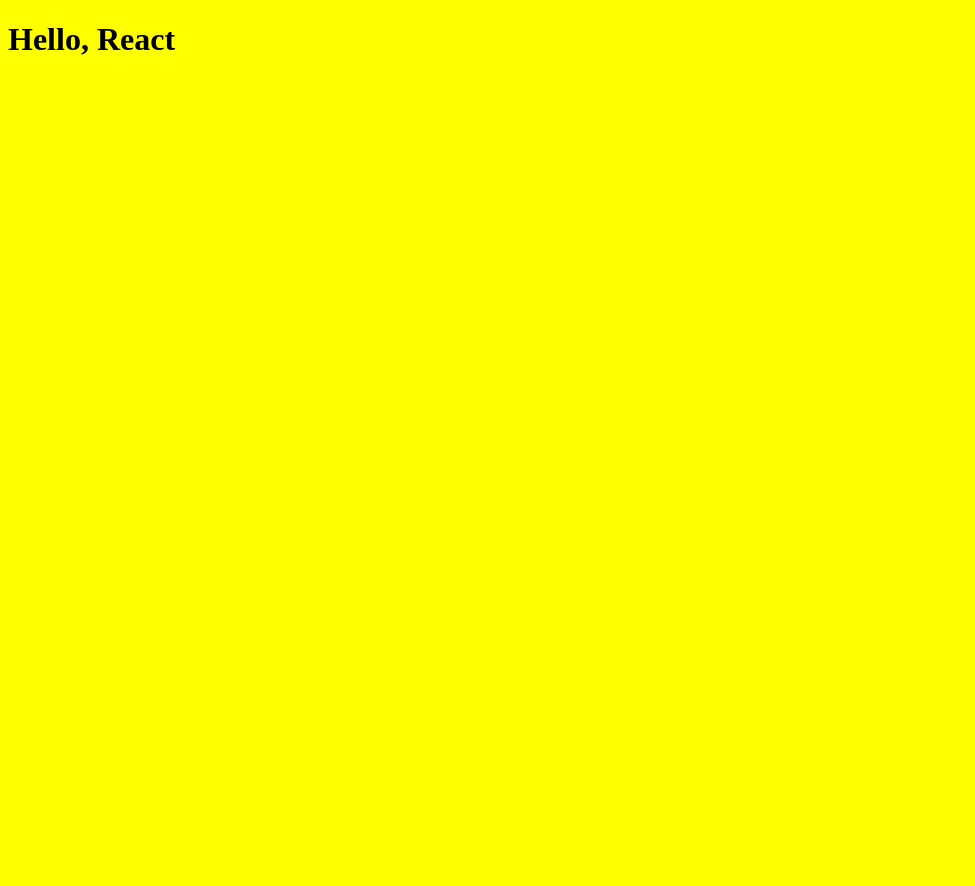
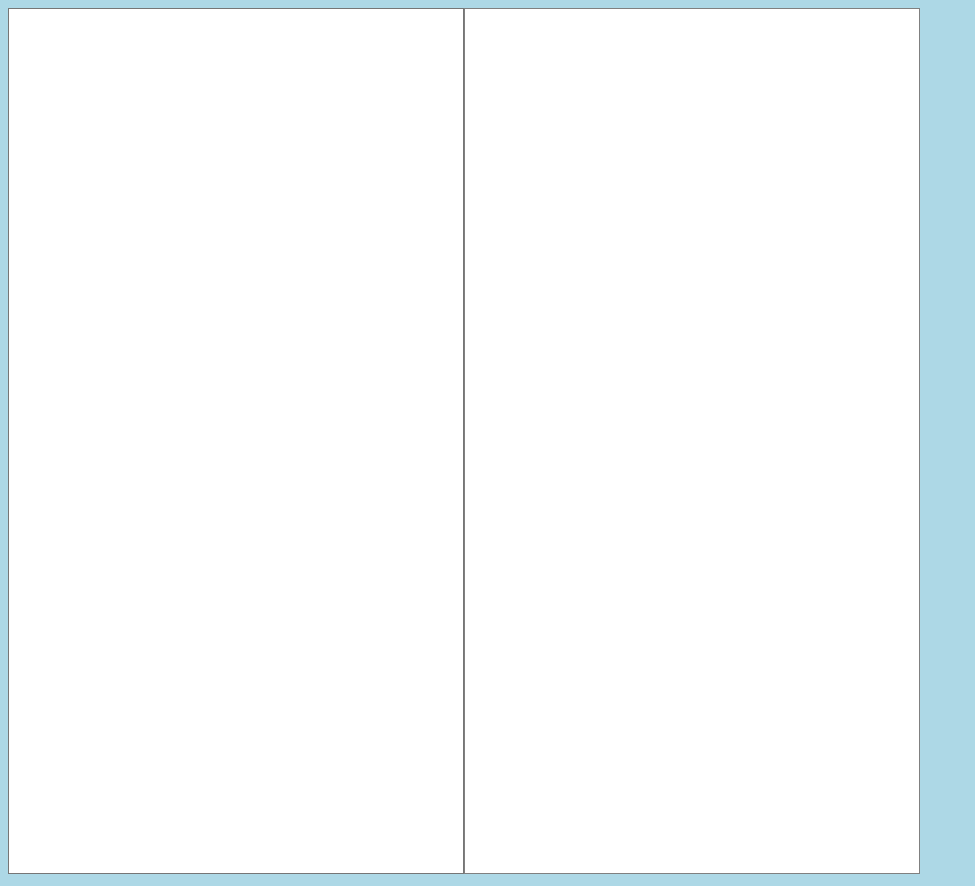
Before and after one commit to Lulkafe/CopyTokenizer, a React app: page / in a window 1280 px wide. Shown: the whole page, without its empty margins (0-975 px from the left). Before the commit the page ends 800 px from the top, so only its background shows below. Built offline with nearby package versions, Linux system fonts and the light colour scheme.

Commit message:
Added some CSS and sass files for each component.

```diff
--- a/src/components.tsx
+++ b/src/components.tsx
@@ -1,31 +1,39 @@
 import React from "react";
 
-function App () {
+export default function App () {
     return (
-        <div></div>
+        <div>
+            <Header />
+            <Content>
+                <InputArea />
+                <OutputArea />
+            </Content>
+        </div>
     )
 }
 
 function Header () {
 
     return (
-        <nav></nav>
+        <nav>
+            <div id='nav__content-wrapper'>
+
+            </div>
+        </nav>
     )
 }
 
-function Content () {
+function Content (props) {
     return (
-        <div>
-
+        <div id='content__wrapper'>
+            {props.children}
         </div>
     )
 }
 
 function InputArea () {
     return (
-        <div>
-            <textarea></textarea>
-        </div>
+        <textarea id='input-area'></textarea>
     )
 }
 
@@ -34,7 +42,7 @@
     const { tokens } = props;
 
     return (
-        <div>
+        <div id='output-area'>
 
         </div>
     )
--- a/src/index.tsx
+++ b/src/index.tsx
@@ -1,6 +1,6 @@
 import React from 'react';
 import { render } from 'react-dom';
 import './sass/style.sass';
+import App from './components'
 
-render(<h1>Hello, React</h1>,
-    document.getElementById('root'))
+render(<App />, document.getElementById('root'))
--- /dev/null
+++ b/src/sass/input-area.sass
@@ -0,0 +1,6 @@
+#input-area
+    width: 450px
+    height: 860px
+    background: white
+    display: inline-block
+    resize: none
--- /dev/null
+++ b/src/sass/output-area.sass
@@ -0,0 +1,7 @@
+#output-area
+    width: 450px
+    height: 860px
+    background: white
+    display: inline-block
+    border: 1px solid gray
+    padding: 2px
--- a/src/sass/style.sass
+++ b/src/sass/style.sass
@@ -1,2 +1,9 @@
+@use './output-area'
+@use './input-area'
+@use './nav-bar'
+
 html
-    background: yellow
+    background: lightblue
+
+#content-wrapper
+    display: flex
```
Also changed, not shown: src/sass/nav-bar.sass (added).
